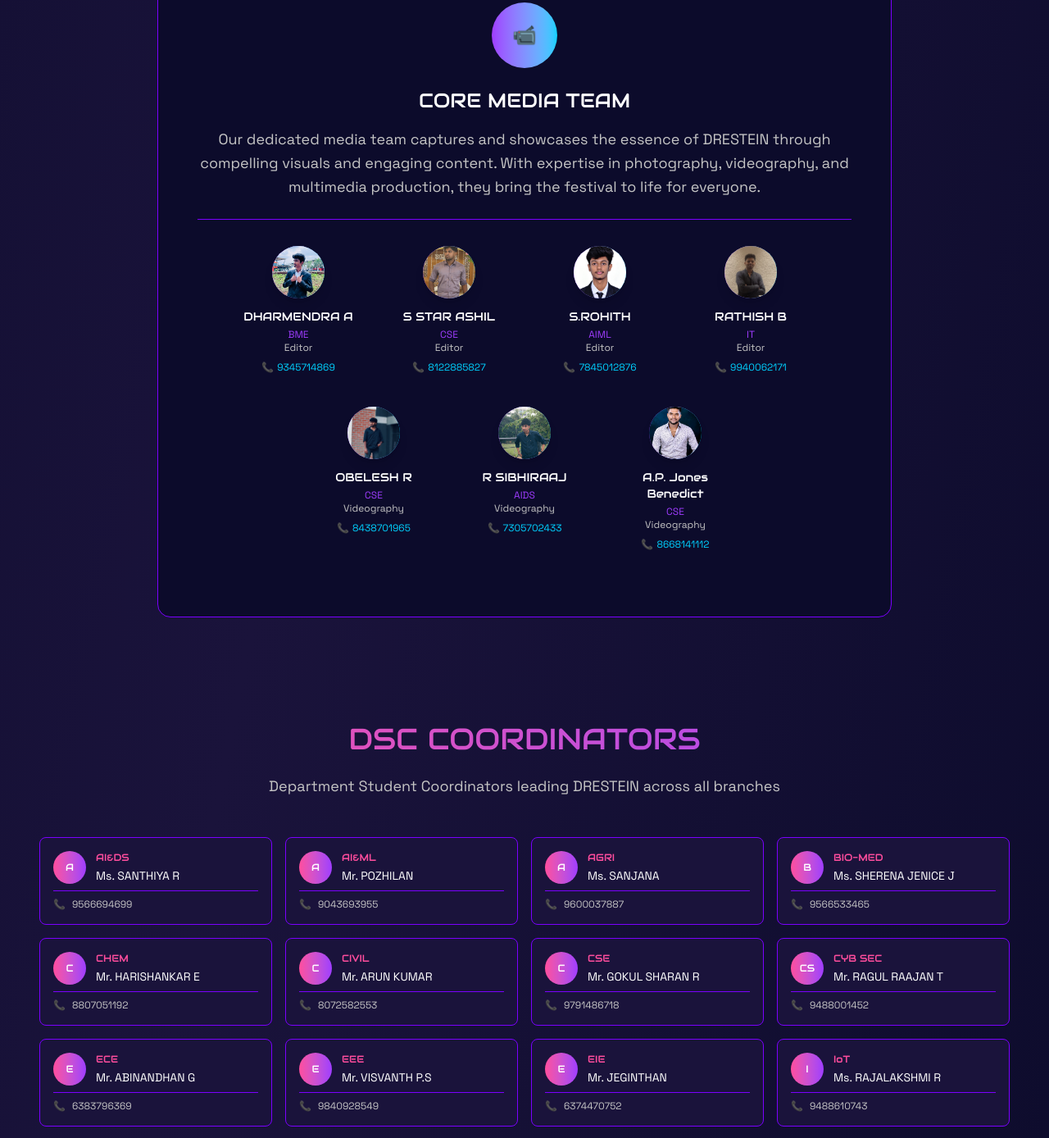
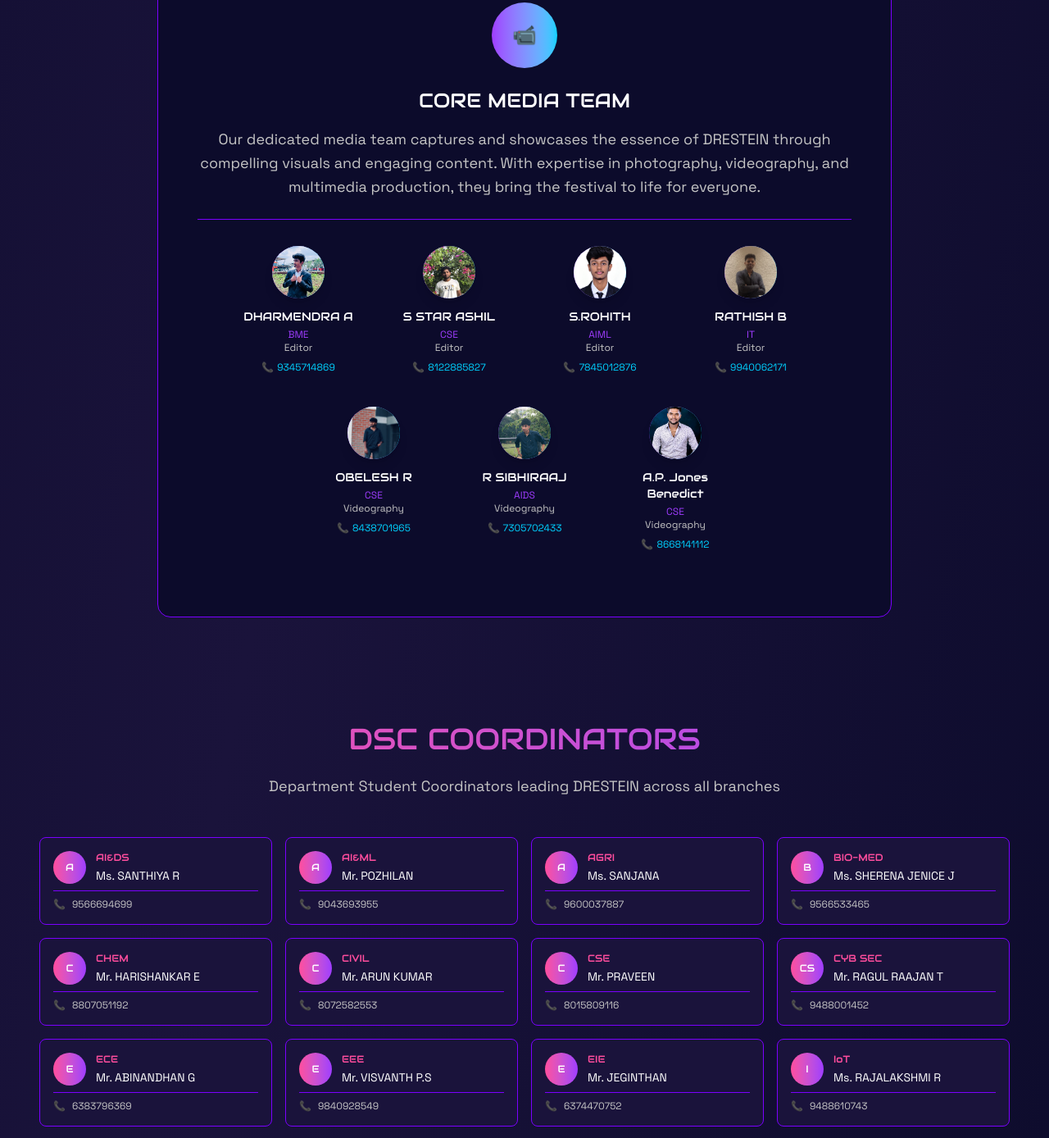
Before and after one commit to Mr-Anas1/drestein, a Next.js app: page /about in a window 1280 px wide. Shown: the part 4251-5639 px from the top of the page at 82% size. Built offline with nearby package versions, Linux system fonts and the light colour scheme; no server answers.

Commit message:
Fixed about image and common pass logic issue

```diff
--- a/src/app/about/page.jsx
+++ b/src/app/about/page.jsx
@@ -345,7 +345,7 @@
                                 {[
                                     // Order and roles as requested
                                     { name: "DHARMENDRA A", dept: "BME", role: "Editor", contact: "9345714869", img: "/dharmendra.jpg" },
-                                    { name: "S STAR ASHIL", dept: "CSE", role: "Editor", contact: "8122885827", img: "/star.jpg" },
+                                    { name: "S STAR ASHIL", dept: "CSE", role: "Editor", contact: "8122885827", img: "/star-ashil.jpg" },
                                     { name: "S.ROHITH", dept: "AIML", role: "Editor", contact: "7845012876", img: "/rohit.jpg" },
                                     { name: "RATHISH B", dept: "IT", role: "Editor", contact: "9940062171", img: "/ratish.jpg" },
                                     { name: "OBELESH R", dept: "CSE", role: "Videography", contact: "8438701965", img: "/obelesh.jpg" },
@@ -394,7 +394,7 @@
                             { dept: "BIO-MED", name: "Ms. SHERENA JENICE J", contact: "9566533465" },
                             { dept: "CHEM", name: "Mr. HARISHANKAR E", contact: "8807051192" },
                             { dept: "CIVIL", name: "Mr. ARUN KUMAR", contact: "8072582553" },
-                            { dept: "CSE", name: "Mr. GOKUL SHARAN R", contact: "9791486718" },
+                            { dept: "CSE", name: "Mr. PRAVEEN ", contact: "8015809116" },
                             { dept: "CYB SEC", name: "Mr. RAGUL RAAJAN T", contact: "9488001452" },
                             { dept: "ECE", name: "Mr. ABINANDHAN G", contact: "6383796369" },
                             { dept: "EEE", name: "Mr. VISVANTH P.S", contact: "9840928549" },
--- a/src/app/buy-pass/page.jsx
+++ b/src/app/buy-pass/page.jsx
@@ -273,12 +273,7 @@
 
                   {isAuthenticated ? (
                     <div className="space-y-3">
-                      {hasEventPass ? (
-                        <div className="bg-primary/10 border-2 border-primary text-primary font-audiowide py-3.5 rounded-lg text-center flex items-center justify-center gap-2">
-                          <Check size={18} />
-                          Already Purchased
-                        </div>
-                      ) : !generalPassInCart ? (
+                      {!generalPassInCart ? (
                         <>
                           <button
                             onClick={addGeneralPassToCart}
@@ -308,6 +303,7 @@
                         </>
                       )}
                     </div>
+
                   ) : (
                     <button
                       onClick={() => handleBuyPass(pass)}
```
Also changed, not shown: public/star-ashil.jpg (added), public/star.jpg (deleted).
